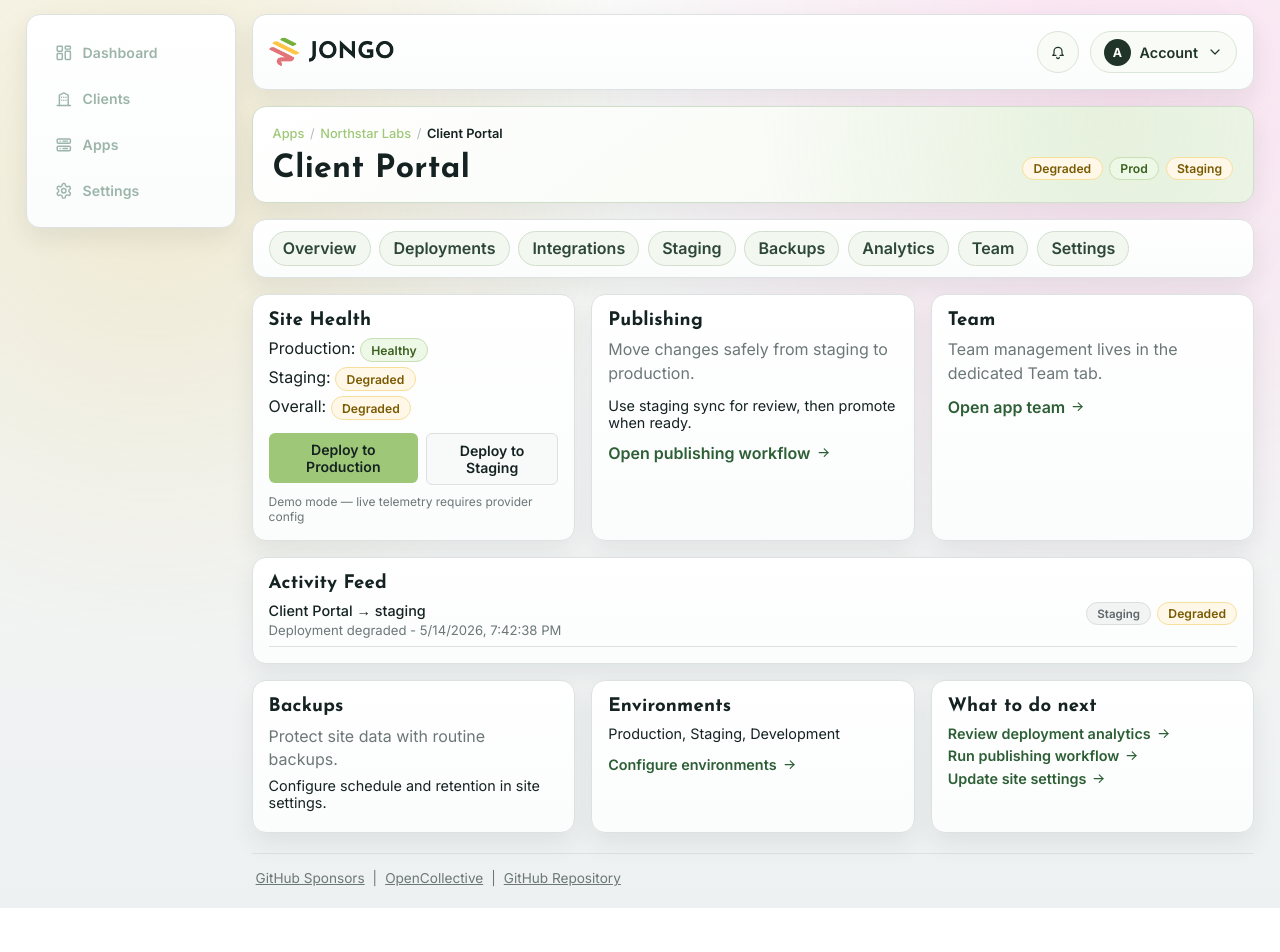
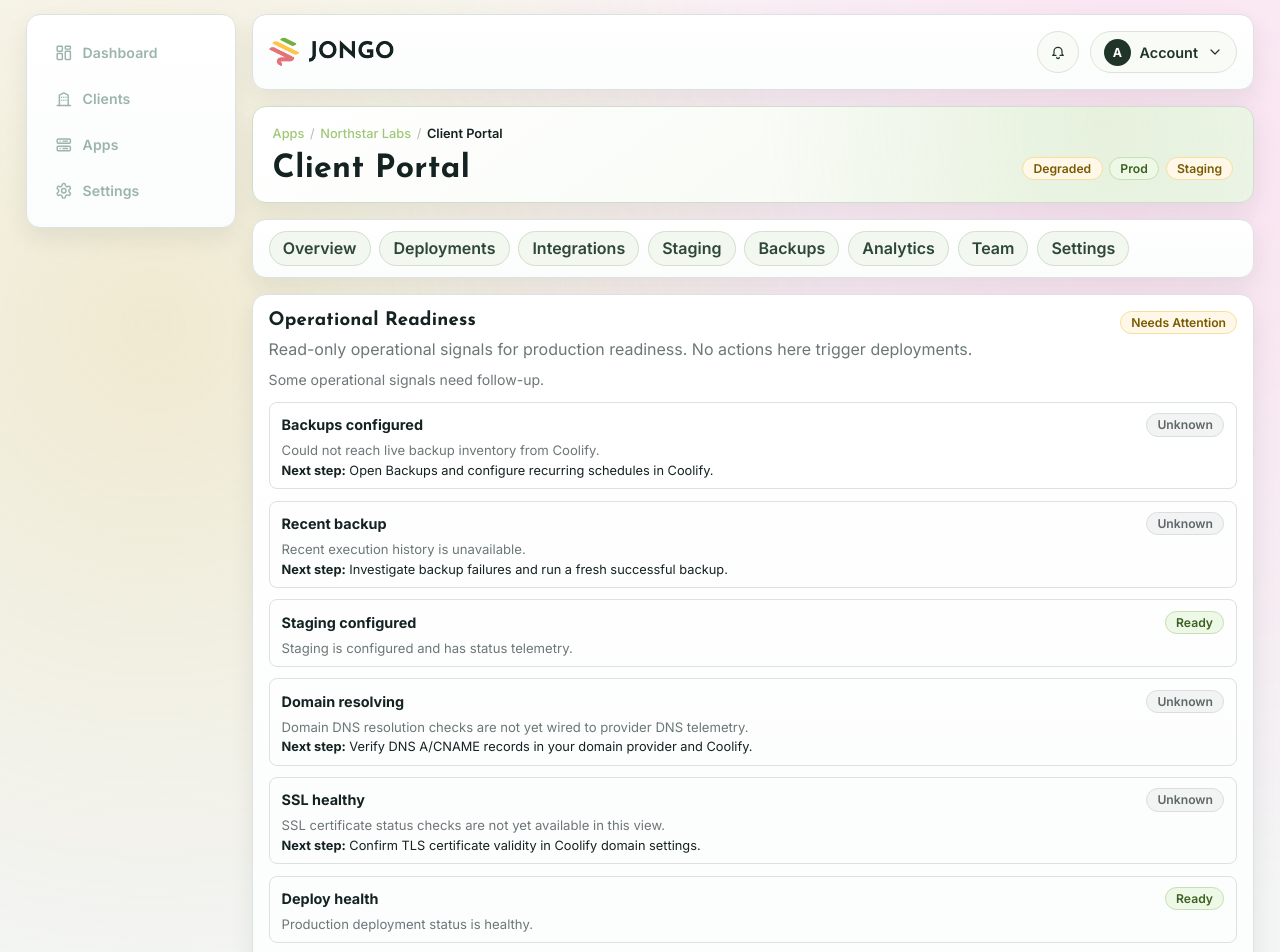
Before and after one commit to Manifest-FTS/jongo-os, a Next.js app in the folder apps/web/: page /sites/site-client-portal in a window 1280 px wide. Shown: the top 952 px of the page. Before the commit the page ends 908 px from the top, so only its background shows below. Built offline with nearby package versions, Linux system fonts and the light colour scheme; no server answers.

Commit message:
feat(overview): add operational readiness indicators panel

```diff
--- a/apps/web/src/app/(platform)/sites/[siteId]/page.tsx
+++ b/apps/web/src/app/(platform)/sites/[siteId]/page.tsx
@@ -1,4 +1,5 @@
 import { getCoolifyOverview } from "@/lib/coolify";
+import { getCoolifyAppBackupInventory, AppBackupInventory } from "@/lib/coolify";
 import { getActivityFeedEmptyMessage } from "@/lib/reason-messages";
 import DeployButton from "@/components/DeployButton";
 import { getSiteActivityFeed, getSiteWorkspace, isClientAdmin } from "@/lib/repositories";
@@ -9,6 +10,16 @@ import { auth } from "@/lib/auth.config";
 import { notFound } from "next/navigation";
 
 type Params = { params: Promise<{ siteId: string }> };
+
+type ReadinessState = "ready" | "attention" | "not_configured" | "unknown";
+
+type ReadinessCheck = {
+  key: string;
+  label: string;
+  state: ReadinessState;
+  detail: string;
+  nextStep?: string;
+};
 
 function formatDuration(seconds: number): string {
   if (seconds < 60) return `${seconds}s`;
@@ -25,6 +36,48 @@ function formatAgo(iso: string): string {
   const hrs = Math.floor(mins / 60);
   if (hrs < 24) return `${hrs}h ago`;
   return `${Math.floor(hrs / 24)}d ago`;
+}
+
+function getLastSuccessfulBackupTime(inventory: AppBackupInventory | null): string | null {
+  if (!inventory?.recentExecutions?.length) return null;
+  const successful = inventory.recentExecutions.find((item) => item.status === "success" && item.finishedAt);
+  return successful?.finishedAt ?? null;
+}
+
+function isRecentBackup(iso: string, maxAgeDays = 7): boolean {
+  const ageMs = Date.now() - new Date(iso).getTime();
+  return ageMs <= maxAgeDays * 24 * 60 * 60 * 1000;
+}
+
+function chipClassForReadiness(state: ReadinessState): string {
+  if (state === "ready") return "healthy";
+  if (state === "attention") return "degraded";
+  if (state === "not_configured") return "error";
+  return "unknown";
+}
+
+function labelForReadiness(state: ReadinessState): string {
+  if (state === "ready") return "Ready";
+  if (state === "attention") return "Needs attention";
+  if (state === "not_configured") return "Not configured";
+  return "Unknown";
+}
+
+function summarizeReadiness(checks: ReadinessCheck[]): { state: ReadinessState; detail: string } {
+  if (checks.some((check) => check.state === "not_configured")) {
+    return { state: "not_configured", detail: "Critical configuration is missing." };
+  }
+  if (checks.some((check) => check.state === "attention")) {
+    return { state: "attention", detail: "Some operational signals need follow-up." };
+  }
+  if (checks.every((check) => check.state === "unknown")) {
+    return { state: "unknown", detail: "Telemetry is unavailable, so readiness cannot be confirmed." };
+  }
+  if (checks.every((check) => check.state === "ready" || check.state === "unknown")) {
+    return { state: "ready", detail: "Core operational checks are in a healthy state." };
+  }
+
+  return { state: "unknown", detail: "Readiness status is mixed and inconclusive." };
 }
 
 export default async function SiteOverviewPage({ params }: Params) {
@@ -51,12 +104,164 @@ export default async function SiteOverviewPage({ params }: Params) {
   );
   const coolifyId = workspace?.coolifyServiceUuid ?? siteId;
   const site = overview.sites.find((item) => item.id === coolifyId || item.deployTargetId === coolifyId);
+  const backupInventory = workspace?.coolifyServiceUuid
+    ? await getCoolifyAppBackupInventory(workspace.coolifyServiceUuid)
+    : null;
+  const lastSuccessfulBackup = getLastSuccessfulBackupTime(backupInventory);
+  const recentBackupHealthy = lastSuccessfulBackup ? isRecentBackup(lastSuccessfulBackup, 7) : false;
   const stagingConfigured = Boolean(workspace?.stagingEnabled && site?.stagingStatus && site.stagingStatus !== "unknown");
   const isWordPress = workspace?.siteType === "wordpress";
+
+  const readinessChecks: ReadinessCheck[] = [
+    {
+      key: "backup-configured",
+      label: "Backups configured",
+      state: !workspace?.coolifyServiceUuid
+        ? "not_configured"
+        : backupInventory?.source !== "live"
+          ? "unknown"
+          : backupInventory?.configured
+            ? "ready"
+            : "not_configured",
+      detail: !workspace?.coolifyServiceUuid
+        ? "No Coolify app UUID is linked to this app."
+        : backupInventory?.source !== "live"
+          ? "Could not reach live backup inventory from Coolify."
+          : backupInventory?.configured
+            ? "At least one active database backup schedule is present."
+            : "No active backup schedules were found.",
+      nextStep: "Open Backups and configure recurring schedules in Coolify."
+    },
+    {
+      key: "recent-backup",
+      label: "Recent backup",
+      state: backupInventory?.source !== "live"
+        ? "unknown"
+        : !lastSuccessfulBackup
+          ? "attention"
+          : recentBackupHealthy
+            ? "ready"
+            : "attention",
+      detail: backupInventory?.source !== "live"
+        ? "Recent execution history is unavailable."
+        : !lastSuccessfulBackup
+          ? "No successful backup was found in recent execution history."
+          : recentBackupHealthy
+            ? `Last successful backup was ${formatAgo(lastSuccessfulBackup)}.`
+            : `Last successful backup was ${formatAgo(lastSuccessfulBackup)}, which exceeds 7 days.`,
+      nextStep: "Investigate backup failures and run a fresh successful backup."
+    },
+    {
+      key: "staging",
+      label: "Staging configured",
+      state: stagingConfigured ? "ready" : workspace?.stagingEnabled ? "attention" : "not_configured",
+      detail: stagingConfigured
+        ? "Staging is configured and has status telemetry."
+        : workspace?.stagingEnabled
+          ? "Staging flag is enabled but live staging status is unavailable."
+          : "Staging is not configured for this app.",
+      nextStep: "Configure staging environment mapping in app settings."
+    },
+    {
+      key: "domain-resolving",
+      label: "Domain resolving",
+      state: "unknown",
+      detail: "Domain DNS resolution checks are not yet wired to provider DNS telemetry.",
+      nextStep: "Verify DNS A/CNAME records in your domain provider and Coolify."
+    },
+    {
+      key: "ssl",
+      label: "SSL healthy",
+      state: "unknown",
+      detail: "SSL certificate status checks are not yet available in this view.",
+      nextStep: "Confirm TLS certificate validity in Coolify domain settings."
+    },
+    {
+      key: "deploy-health",
+      label: "Deploy health",
+      state: site?.productionStatus === "healthy"
+        ? "ready"
+        : site?.productionStatus === "unknown"
+          ? "unknown"
+          : "attention",
+      detail: site?.productionStatus
+        ? `Production deployment status is ${site.productionStatus}.`
+        : "No deployment status was found for this app.",
+      nextStep: "Review recent deployment logs and resolve failed deploys."
+    },
+    {
+      key: "coolify-api",
+      label: "Coolify API reachable",
+      state: overview.mode === "live" ? (overview.fetchError ? "attention" : "ready") : "unknown",
+      detail:
+        overview.mode === "live"
+          ? overview.fetchError
+            ? "Coolify API is configured but recent fetch returned errors."
+            : "Coolify API is configured and telemetry is updating."
+          : "Coolify API is not configured (mock mode).",
+      nextStep: "Verify COOLIFY_API_BASE_URL and COOLIFY_API_TOKEN runtime env values."
+    },
+    {
+      key: "app-status",
+      label: "App runtime status",
+      state: site?.status === "healthy"
+        ? "ready"
+        : site?.status === "unknown" || !site
+          ? "unknown"
+          : "attention",
+      detail: site?.status
+        ? `Current app status is ${site.status}.`
+        : "App status is unavailable in current inventory.",
+      nextStep: "Open deploy and runtime diagnostics to inspect app health signals."
+    }
+  ];
+  const readinessSummary = summarizeReadiness(readinessChecks);
 
   return (
     <div>
       <div className="grid" style={{ marginBottom: "1rem" }}>
+        <article className="card" style={{ gridColumn: "1 / -1" }}>
+          <div style={{ display: "flex", alignItems: "flex-start", justifyContent: "space-between", gap: "1rem", flexWrap: "wrap" }}>
+            <div>
+              <h3 className="card-title" style={{ marginTop: 0 }}>Operational Readiness</h3>
+              <p className="card-muted" style={{ margin: "0.35rem 0 0" }}>
+                Read-only operational signals for production readiness. No actions here trigger deployments.
+              </p>
+            </div>
+            <span className={`status-chip ${chipClassForReadiness(readinessSummary.state)}`}>
+              {labelForReadiness(readinessSummary.state)}
+            </span>
+          </div>
+
+          <p style={{ margin: "0.6rem 0 0", fontSize: "0.88rem", color: "var(--muted)" }}>
+            {readinessSummary.detail}
+          </p>
+
+          <div style={{ display: "grid", gap: "0.7rem", marginTop: "0.85rem" }}>
+            {readinessChecks.map((check) => (
+              <div key={check.key} style={{ border: "1px solid var(--border)", borderRadius: "8px", padding: "0.65rem 0.75rem" }}>
+                <div style={{ display: "flex", justifyContent: "space-between", alignItems: "center", gap: "0.5rem", flexWrap: "wrap" }}>
+                  <strong style={{ fontSize: "0.9rem" }}>{check.label}</strong>
+                  <span className={`status-chip ${chipClassForReadiness(check.state)}`}>{labelForReadiness(check.state)}</span>
+                </div>
+                <p style={{ margin: "0.35rem 0 0", fontSize: "0.82rem", color: "var(--muted)" }}>{check.detail}</p>
+                {check.state !== "ready" && check.nextStep ? (
+                  <p style={{ margin: "0.3rem 0 0", fontSize: "0.8rem" }}>
+                    <strong>Next step:</strong> {check.nextStep}
+                  </p>
+                ) : null}
+              </div>
+            ))}
+          </div>
+
+          <details style={{ marginTop: "0.8rem" }}>
+            <summary style={{ cursor: "pointer", fontSize: "0.8rem", color: "var(--muted)" }}>Developer Details</summary>
+            <p style={{ margin: "0.45rem 0 0", fontSize: "0.78rem", color: "var(--muted)" }}>
+              Source mode: {overview.mode} · Coolify fetch error: {overview.fetchError ? "yes" : "no"} · Backup source: {backupInventory?.source ?? "none"}
+            </p>
+          </details>
+        </article>
+
         {/* Site Health */}
         <article className="card">
           <h3 className="card-title">Site Health</h3>
```
